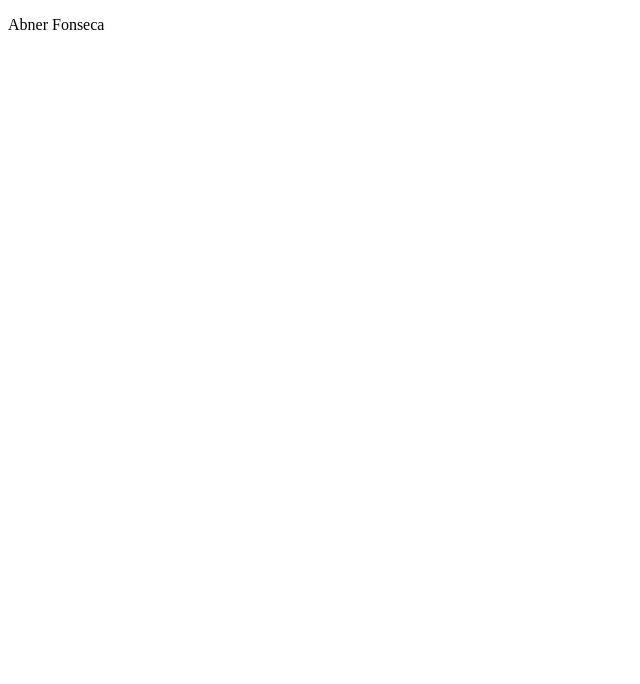
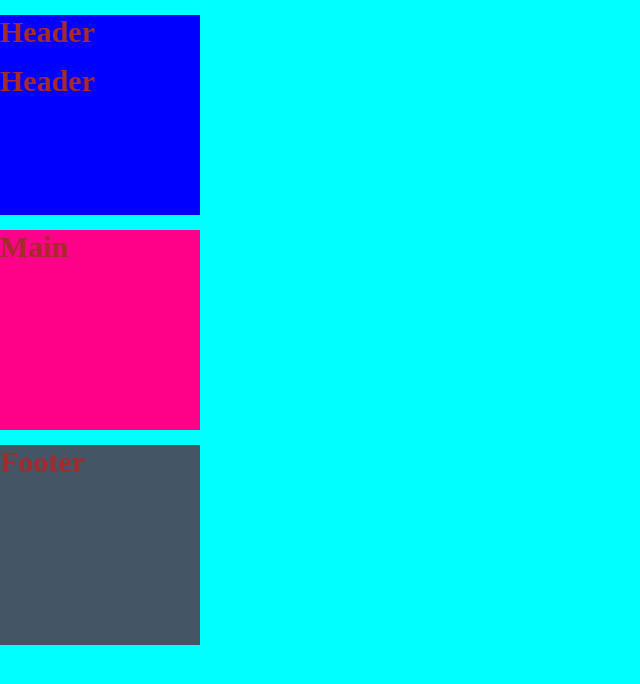
Before and after one commit to afborda/TT-CSS-JS-PRO, a plain HTML site: page aula2/index.html in a window 1280 px wide. Shown: the whole page, without its empty margins (0-640 px from the left). Drawn offline with Linux system fonts and the light colour scheme.

Commit message:
criando primeiro css

```diff
--- a/aula2/index.html
+++ b/aula2/index.html
@@ -4,9 +4,21 @@
     <meta charset="UTF-8" />
     <meta http-equiv="X-UA-Compatible" content="IE=edge" />
     <meta name="viewport" content="width=device-width, initial-scale=1.0" />
+    <link rel="stylesheet" href="style.css" />
     <title>Aula2</title>
   </head>
   <body>
-    <p>Abner Fonseca</p>
+    <header id="header-id">
+      <p class="text">Header</p>
+      <p class="text">Header</p>
+    </header>
+
+    <main id="main-id">
+      <p class="text">Main</p>
+    </main>
+
+    <footer id="footer-id">
+      <p class="text">Footer</p>
+    </footer>
   </body>
 </html>
--- /dev/null
+++ b/aula2/style.css
@@ -0,0 +1,43 @@
+body,
+html {
+  width: 100%;
+  height: 100%;
+  background-color: aqua;
+}
+
+* {
+  margin: 0;
+  padding: 0;
+  box-sizing: border-box;
+}
+
+#header-id {
+  background-color: blue;
+  width: 200px;
+  height: 200px;
+}
+
+/* #header-id p {
+  color: red;
+  font-size: 24px;
+  font-weight: bold;
+} */
+
+.text {
+  color: brown;
+  font-size: 30px;
+  font-weight: bold;
+  margin: 15px 0;
+}
+
+#main-id {
+  background: #ff0088;
+  width: 200px;
+  height: 200px;
+}
+
+#footer-id {
+  background: #445566;
+  width: 200px;
+  height: 200px;
+}
```
